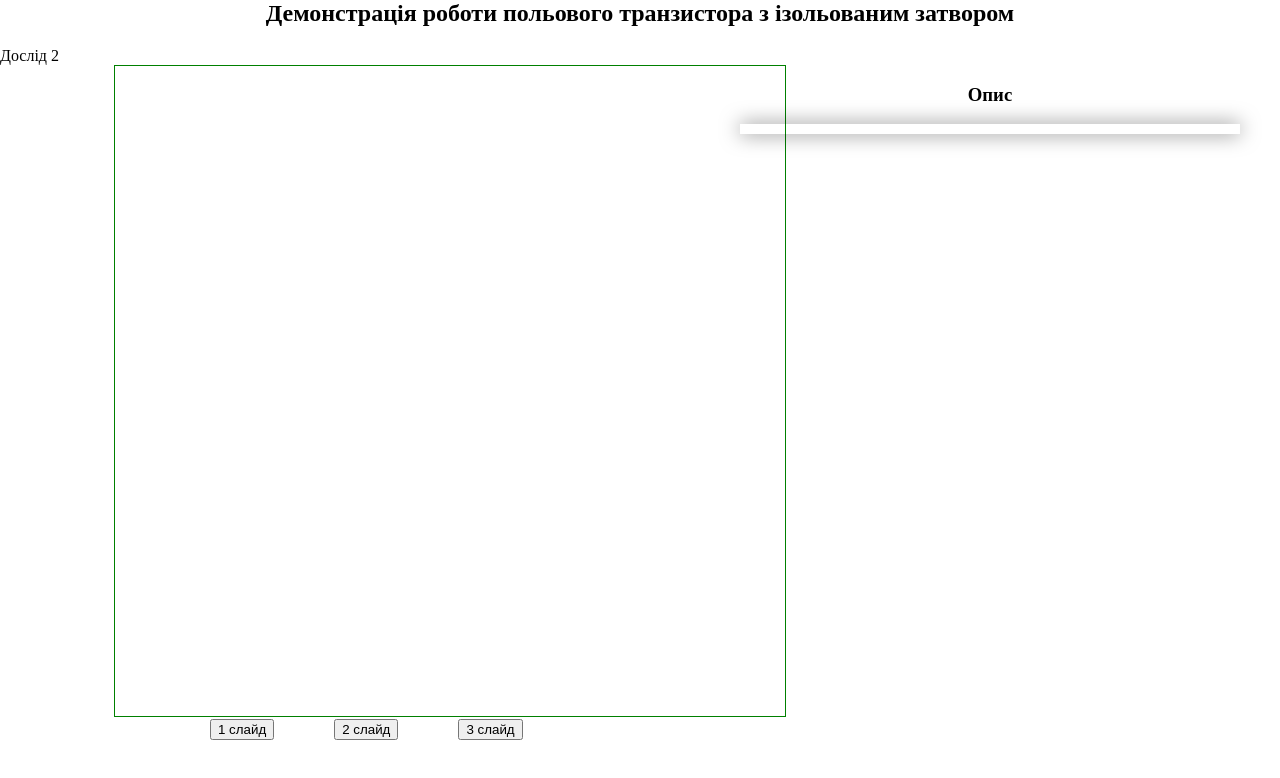
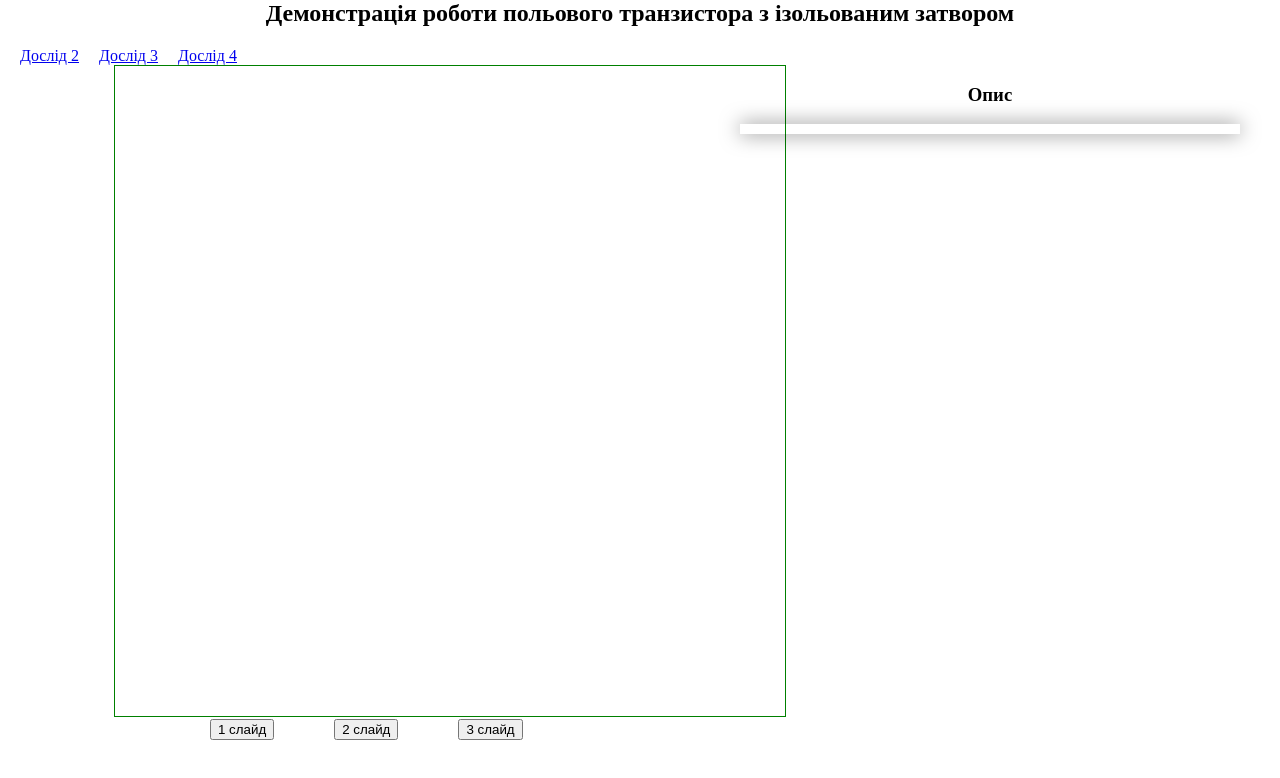
Before and after one commit to DarckList/semiconductor, a plain HTML site: page дослід 3/index.html in a window 1280 px wide. Drawn offline with Linux system fonts and the light colour scheme.

Commit message:
add link to proj

```diff
--- a/дослід 3/index.html
+++ b/дослід 3/index.html
@@ -4,12 +4,25 @@
 	<head>
 		<title>напівпровідниковий тріод</title>
 		<link rel="stylesheet" type="text/css" href="style.css">
+		<style>
+			.link_doslid{
+				display: inline-block;
+			}
+			.link_doslid>p{
+				margin-left: 20px;
+				float: left;
+			}
+		</style>
 	</head>
 	<body>
 		<script src="../raphael/raphael.js"></script>
 		<header>
 			<h2>Демонстрація роботи польового транзистора з ізольованим затвором</h2>
-			<p>Дослід 2</p>
+			<div class="link_doslid">
+				<p><a href="../дослід 2/index.html">Дослід 2</a></p>
+				<p><a href="../дослід 3/index.html">Дослід 3</a></p>
+				<p><a href="../дослід 4/index.html">Дослід 4</a></p>
+			</div>
 		</header>
 		<main>
 			<div id="leftBlock">
```
